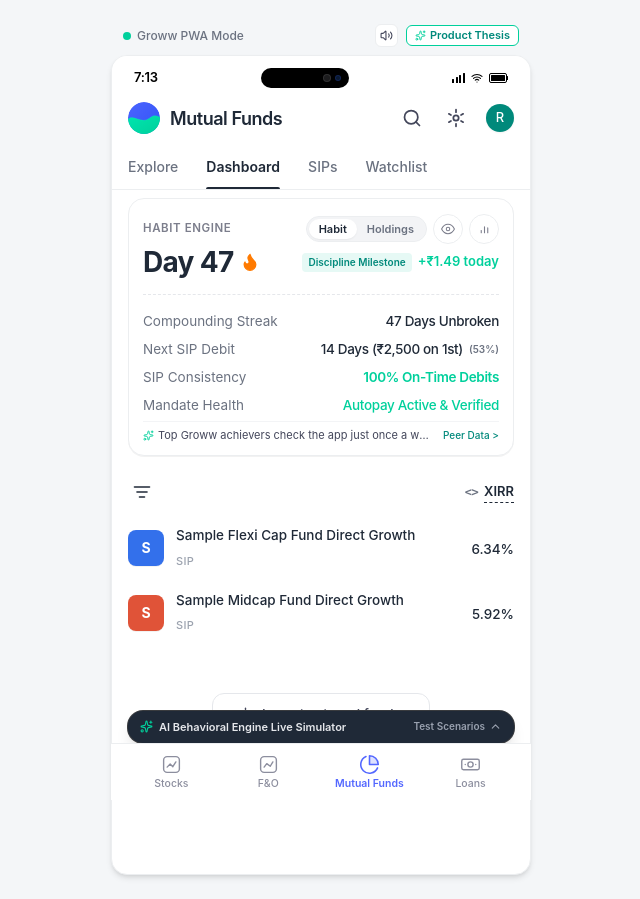
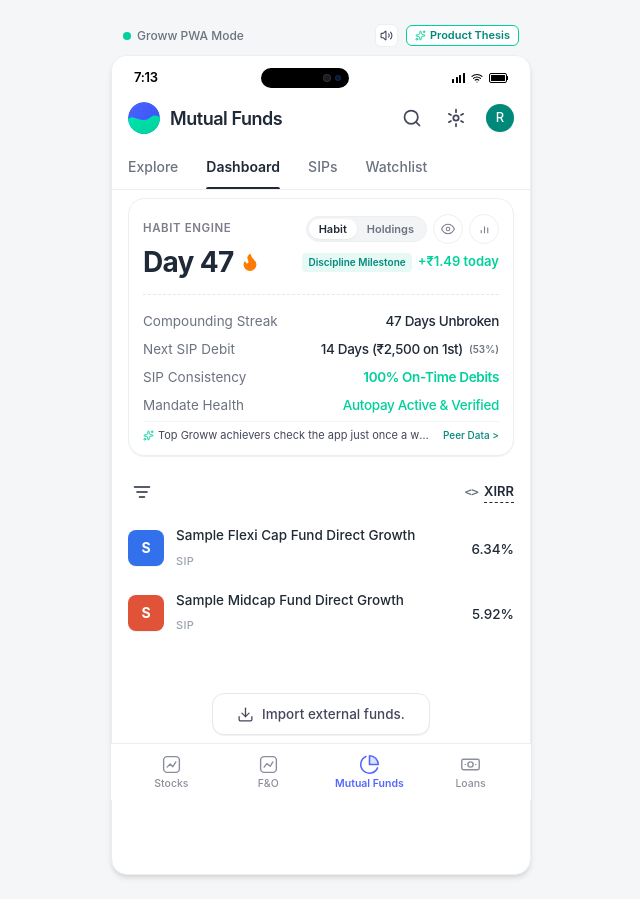
Before and after one commit to modignani95-wq/Groww-SIP-prototype-final-iteration, a React (Vite) app: page / in a window 1280 px wide. Shown: the whole page, without its empty margins (319-959 px from the left). Built offline with nearby package versions, Linux system fonts and the light colour scheme.

Commit message:
chore: remove floating AI simulator toolbar from user dashboard

```diff
--- a/src/App.jsx
+++ b/src/App.jsx
@@ -16,7 +16,6 @@ import NotificationsModal from './components/NotificationsModal';
 import WhyHabitModal from './components/WhyHabitModal';
 import DisciplineHorizonSheet from './components/DisciplineHorizonSheet';
 import BankBalanceModal from './components/BankBalanceModal';
-import AiSimulatorToolbar from './components/AiSimulatorToolbar';
 import ExploreView from './components/ExploreView';
 import SipsView from './components/SipsView';
 import WatchlistView from './components/WatchlistView';
@@ -149,16 +148,6 @@ export default function App() {
         )}
       </PullToRefresh>
 
-      {/* Floating AI Behavioral Engine Live Simulator Bar (For User Testing & Demo) */}
-      <AiSimulatorToolbar
-        context={aiContext}
-        onUpdateContext={handleUpdateAiContext}
-        onTriggerPanic={() => {
-          handleUpdateAiContext({ rapidToggleCount: 4 });
-          setIsHorizonOpen(true);
-        }}
-      />
-
       {/* 5. Fixed Static Bottom Navigation Bar (Stocks, F&O, Mutual Funds [Active], Loans) */}
       <BottomNavBar
         activeBottomTab={activeBottomTab}
```
